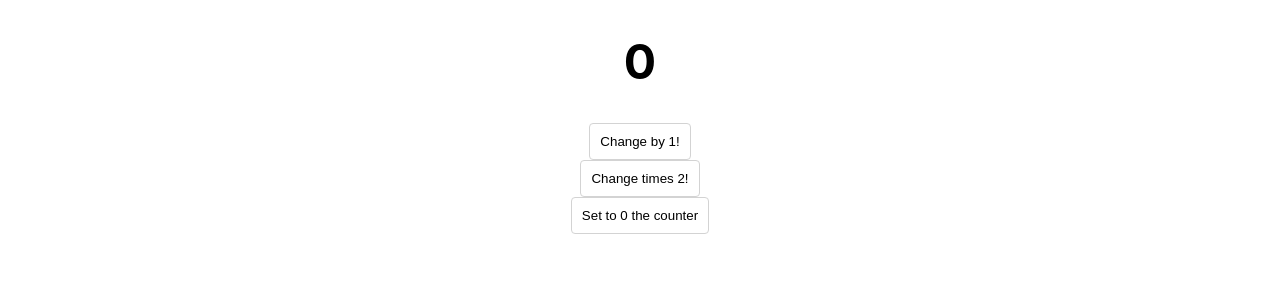
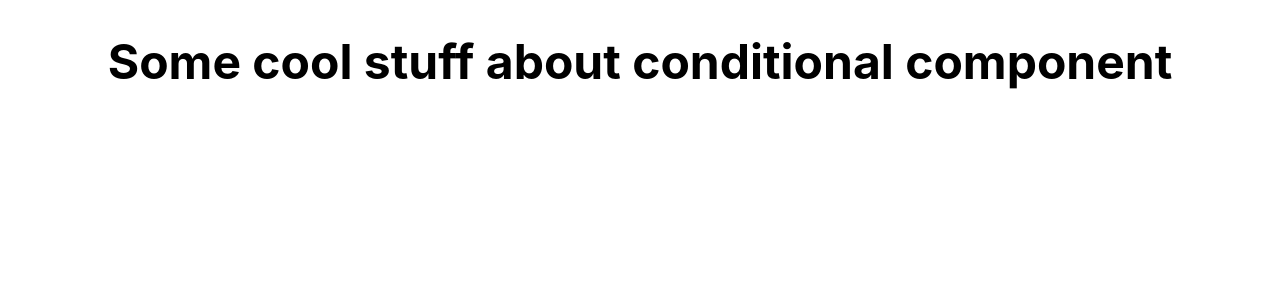
Before and after one commit to Joeypph/TrainingReactScrimba, a React (Create React App) app: page / in a window 1280 px wide. Shown: the top 300 px of the page. Built offline with nearby package versions, Linux system fonts and the light colour scheme.

Commit message:
React Conditional Render

```diff
--- a/src/App.js
+++ b/src/App.js
@@ -2,6 +2,8 @@ import './App.css';
 
 import React from "react"
 import randomColor from "randomcolor"
+import Conditional from "./components/Conditional"
+import { render } from '@testing-library/react';
 //import TodoItem from "./components/TodoItem"
 //import todosData from "./todosData"
 
@@ -209,7 +211,7 @@ function App() {
     )
 }*/
 
-class App extends React.Component{
+/*class App extends React.Component{
     constructor(){
         super()
         this.state={
@@ -266,7 +268,7 @@ class App extends React.Component{
             </div>
         )
     }
-}
+}*/
 
 /*class App extends React.Component {
     constructor() {
@@ -306,4 +308,28 @@ class App extends React.Component{
     }
 }*/
 
+class App extends React.Component{
+    constructor(){
+        super()
+        this.state={
+            isLoading:true
+        }
+
+    }
+    componentDidMount(){
+        setTimeout(()=>{
+            this.setState({
+                isLoading:false
+            })
+        },1500)
+    }
+    render(){
+        return(
+            <div>
+                {this.state.isLoading ?<h1>Loading...</h1>: <Conditional/>}
+            </div>
+        )
+    }
+}
+
 export default App
--- /dev/null
+++ b/src/components/Conditional.js
@@ -0,0 +1,10 @@
+import React from "react"
+
+function Conditional(props) {
+    return(
+        <div>
+            <h1>Some cool stuff about conditional component </h1>
+        </div>
+    )
+}
+export default Conditional
```
